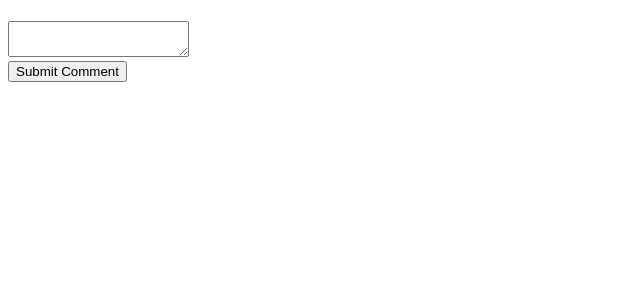
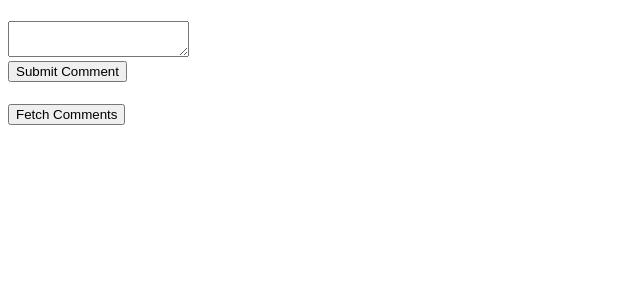
Before and after one commit to edumueller/testing, a React (Create React App) app: page / in a window 1280 px wide. Shown: the top 300 px of the page, without its empty margins (0-640 px from the left). Built offline with nearby package versions, Linux system fonts and the light colour scheme.

Commit message:
add fetch comments button

```diff
--- a/src/components/CommentBox.js
+++ b/src/components/CommentBox.js
@@ -13,6 +13,7 @@ class CommentBox extends Component {
   };
   render() {
     return (
+      <div>
         <form onSubmit={this.handleSubmit}>
           <h4>
             <textarea onChange={this.handleChange} value={this.state.comment} />
@@ -21,6 +22,8 @@ class CommentBox extends Component {
             </div>
           </h4>
         </form>
+        <button onClick={this.props.fetchComments}>Fetch Comments</button>
+      </div>
     );
   }
 }
```
Lines whose indentation alone changed are shown as unchanged.
